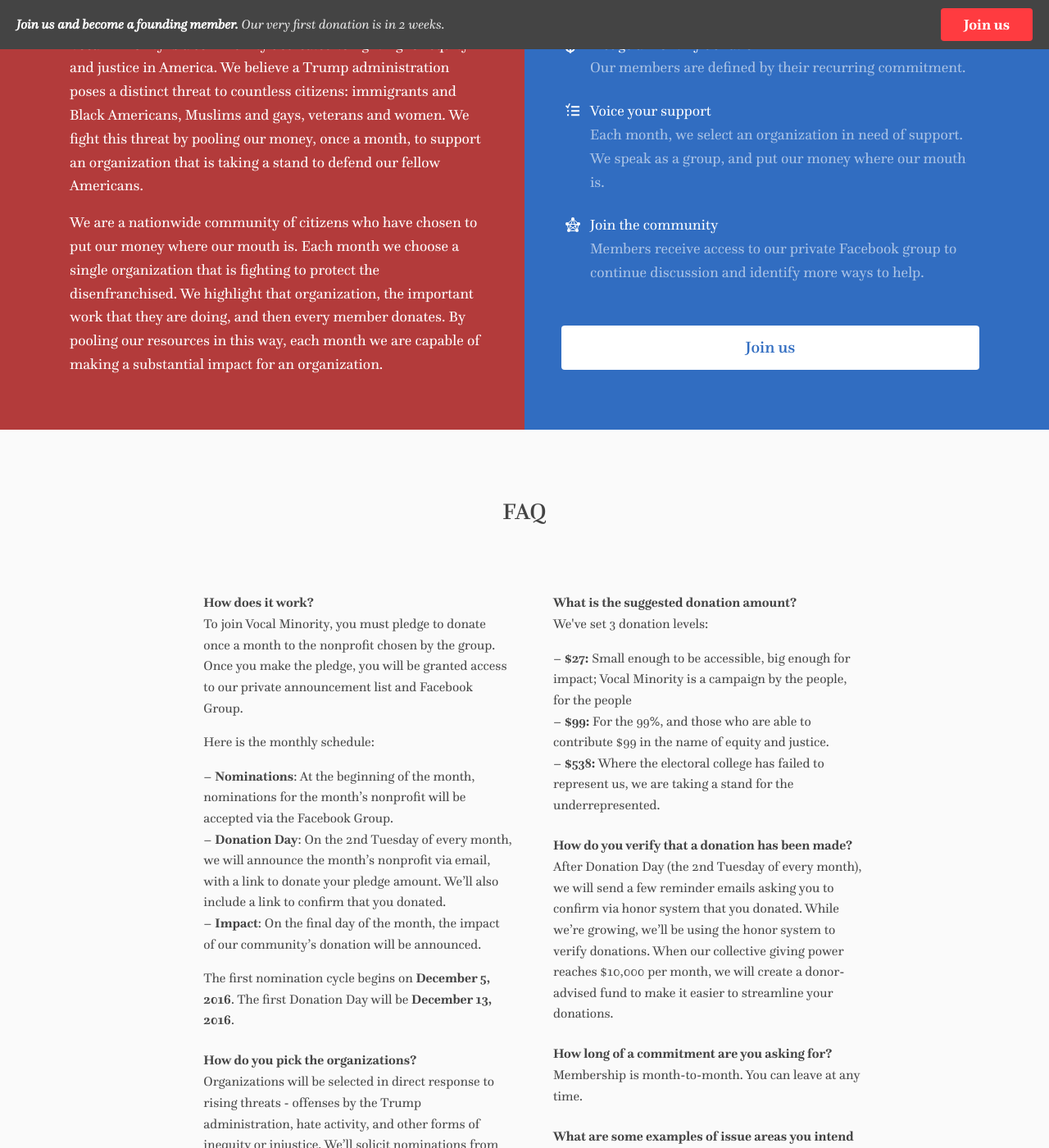
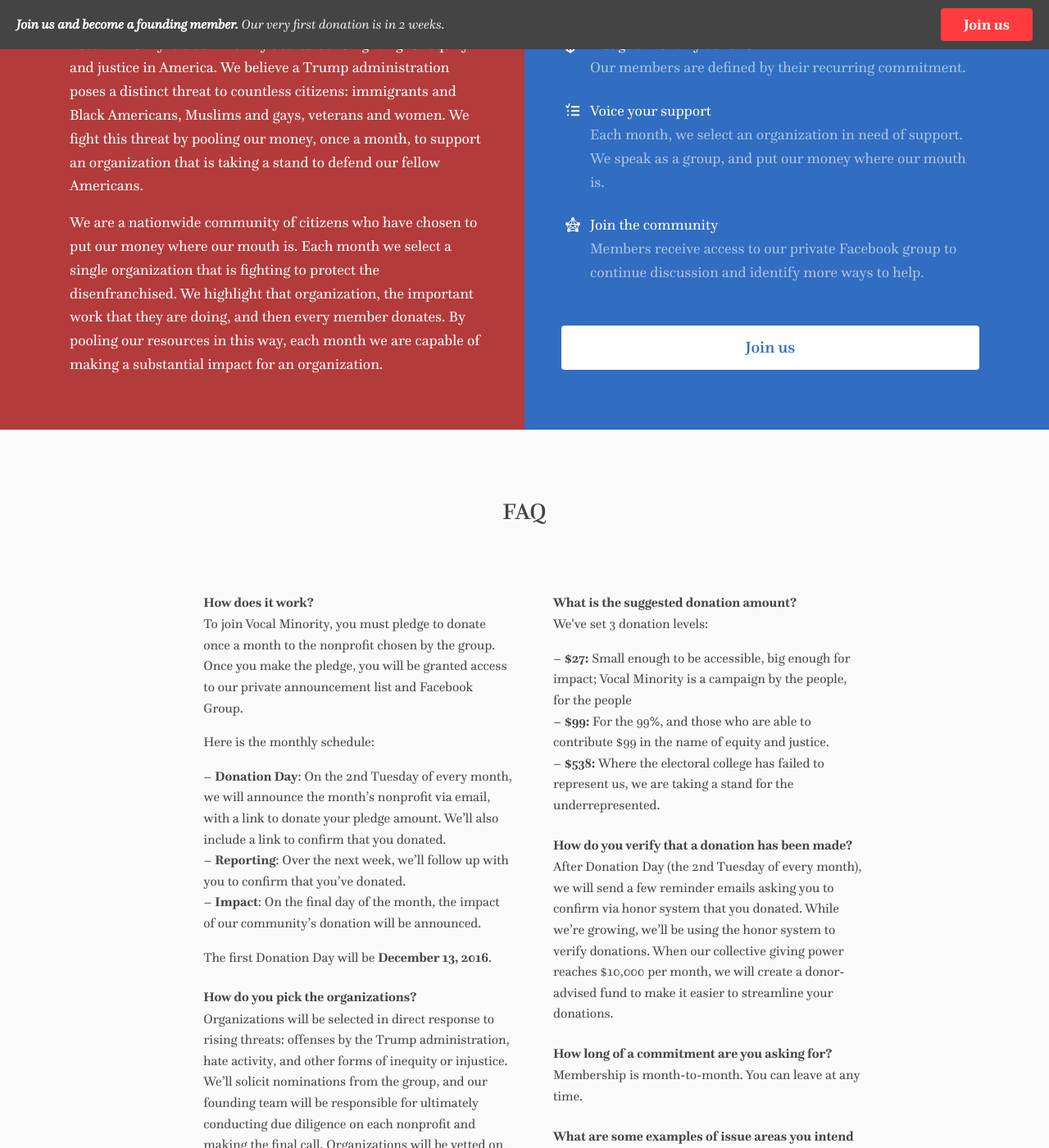
Before and after one commit to VocalMinority/vocalminority.us, a Jekyll site: the page built from index.html, in a window 1280 px wide and 1400 px high, scrolled down 1127 px. Shown: the whole window at 82% size. Built offline with Jekyll 4.4.1, drawn with Linux system fonts in a browser that asks for light colours; nearby versions of some CDN libraries; some of the changed text lies outside the part shown.

Commit message:
Copy updates

```diff
--- a/index.html
+++ b/index.html
@@ -43,7 +43,7 @@
         Vocal Minority is a community dedicated to fighting for equity and justice in America. We believe a Trump administration poses a distinct threat to countless citizens: immigrants and Black Americans, Muslims and gays, veterans and women. We fight this threat by pooling our money, once a month, to support an organization that is taking a stand to defend our fellow Americans.
       </p>
       <p>
-        We are a nationwide community of citizens who have chosen to put our money where our mouth is. Each month we choose a single organization that is fighting to protect the disenfranchised. We highlight that organization, the important work that they are doing, and then every member donates. By pooling our resources in this way, each month we are capable of making a substantial impact for an organization.
+        We are a nationwide community of citizens who have chosen to put our money where our mouth is. Each month we select a single organization that is fighting to protect the disenfranchised. We highlight that organization, the important work that they are doing, and then every member donates. By pooling our resources in this way, each month we are capable of making a substantial impact for an organization.
       </p>
     </div>
   </div>
@@ -78,18 +78,18 @@
         </p>
         <p>Here is the monthly schedule:</p>
         <p>
-          &ndash; <strong>Nominations</strong>: At the beginning of the month, nominations for the month’s nonprofit will be accepted via the Facebook Group.<br />
           &ndash; <strong>Donation Day</strong>: On the 2nd Tuesday of every month, we will announce the month’s nonprofit via email, with a link to donate your pledge amount. We’ll also include a link to confirm that you donated.<br />
+          &ndash; <strong>Reporting</strong>: Over the next week, we’ll follow up with you to confirm that you’ve donated.<br />
           &ndash; <strong>Impact</strong>: On the final day of the month, the impact of our community’s donation will be announced.
         </p>
         <p>
-          The first nomination cycle begins on <strong>December 5, 2016</strong>. The first Donation Day will be <strong>December 13, 2016</strong>.
+          The first Donation Day will be <strong>December 13, 2016</strong>.
         </p>
         </li>
         <li>
           <h3>How do you pick the organizations?</h3>
           <p>
-            Organizations will be selected in direct response to rising threats - offenses by the Trump administration, hate activity, and other forms of inequity or injustice. We’ll solicit nominations from the group, and our founding team will be responsible for ultimately conducting due diligence on each nonprofit and making the final call. Organizations will be vetted on three primary criteria:
+            Organizations will be selected in direct response to rising threats: offenses by the Trump administration, hate activity, and other forms of inequity or injustice. We’ll solicit nominations from the group, and our founding team will be responsible for ultimately conducting due diligence on each nonprofit and making the final call. Organizations will be vetted on three primary criteria:
           </p>
           <ol>
             <li>Are they fighting to protect equity and justice in America?</li>
@@ -147,7 +147,9 @@
       </li>
       <li>
         <h3>Can my donations be anonymous?</h3>
-        <p>Yes. However, we ask that you list “Vocal Minority” as the beneficiary when you make your donation so that our community’s total impact can be tracked.</p>
+        <p>
+          Yes. However, we ask that you list your donation in honor of “Vocal Minority”, so that our community’s total impact can be tracked.
+        </p>
       </li>
       <li>
         <h3>What if I have more questions?</h3>
```
